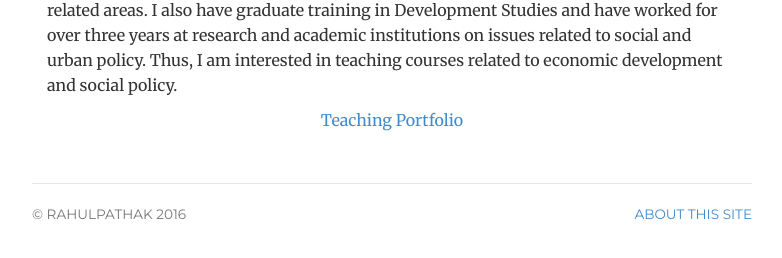
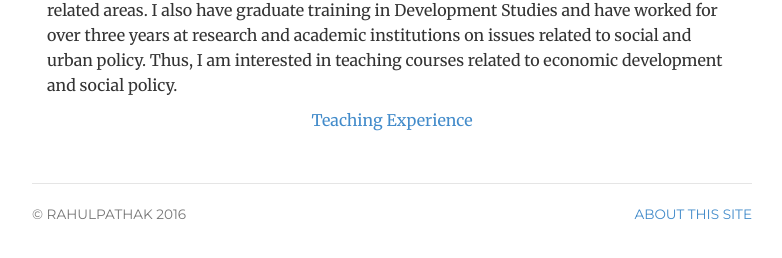
Before and after one commit to pathak-rahul/pathak-rahul.github.io, a Jekyll site: the page built from teaching/index.html, in a window 1280 px wide. Shown: the part 233-491 px from the top of the page, without its empty margins (248-1030 px from the left). Built offline with Jekyll 4.4.1, drawn with Linux system fonts in a browser that asks for light colours.

Commit message:
Update index.html

```diff
--- a/teaching/index.html
+++ b/teaching/index.html
@@ -15,7 +15,7 @@
 	<div itemscope itemtype="http://data-vocabulary.org/Person" class="col-sm-12">
 <p class-"lead"> My primary teaching interests are in the area of public financial management, policy analysis, and program evaluation. I am pursuing my Ph.D. in Public Policy with a focus on issues related to public finance and budgeting, so I am qualified to teach courses in the related areas. I also have graduate training in Development Studies and have worked for over three years at research and academic institutions on issues related to social and urban policy. Thus, I am interested in teaching courses related to economic development and social policy.
 
- <p class="text-center"> <a href="/experience"> Teaching Portfolio </a>
+ <p class="text-center"> <a href="/experience"> Teaching Experience </a>
 
 
 
```
